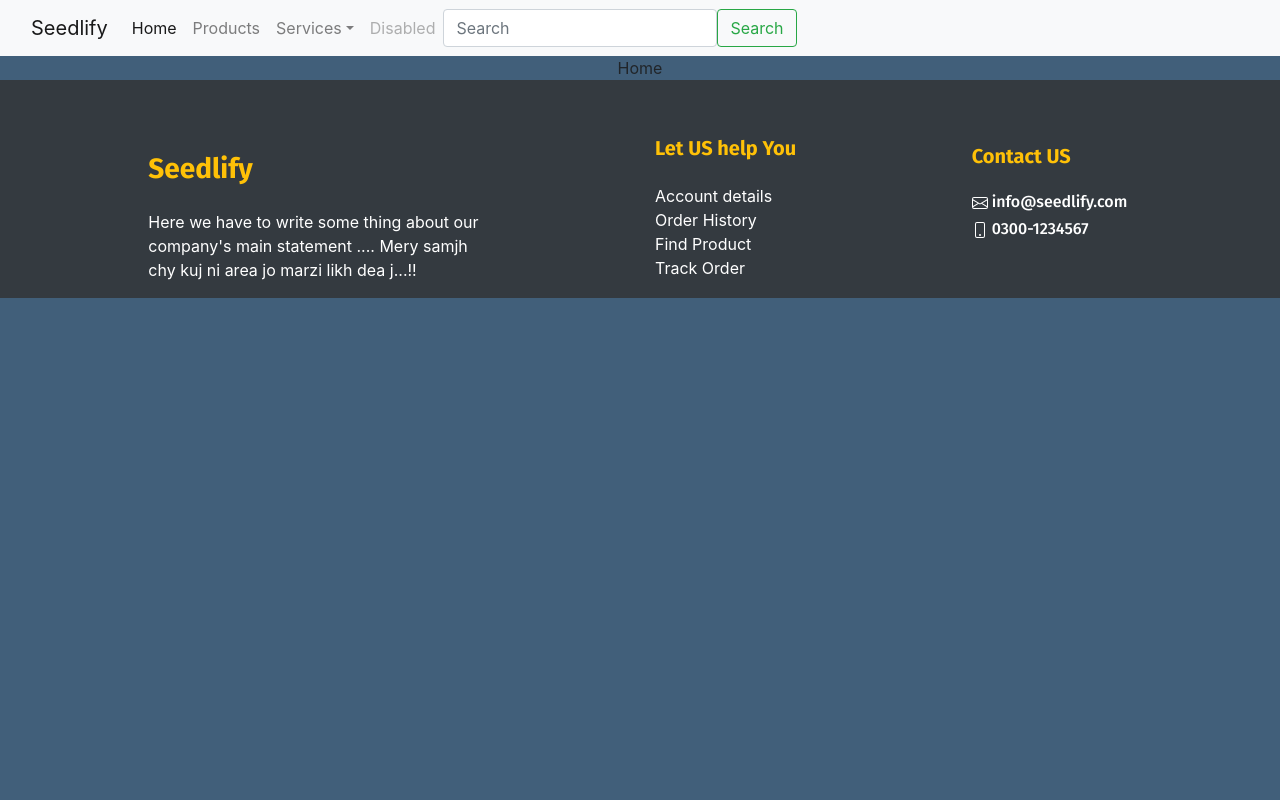
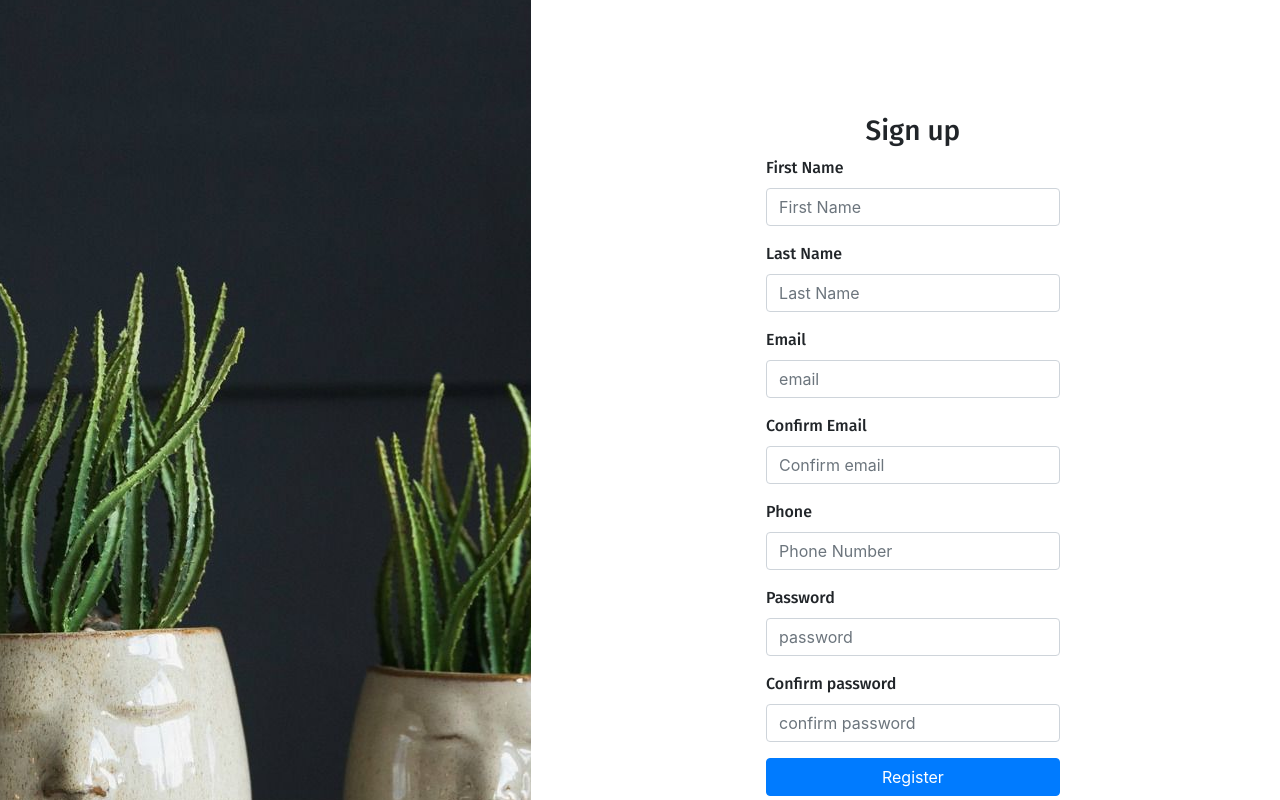
Before and after one commit to hamxajaved/seedlify, a React (Create React App) app: page /register in a window 1280 px wide. Built offline with nearby package versions, Linux system fonts and the light colour scheme.

Commit message:
Authentication pages basic design

```diff
--- a/src/App.js
+++ b/src/App.js
@@ -3,11 +3,20 @@ import { Login } from "./Authentication_pages/Login";
 import Register from "./Authentication_pages/Register";
 import Footer from "./components/Footer";
 import Home from "./components/Home";
+import Navbar from "./components/Navbar";
 
 function App() {
   return (
     <div className="App">
-      <Home></Home>
+      <div>
+        <Navbar></Navbar>
+      </div>
+      <div>
+        <Home></Home>
+      </div>
+      <div className="footer">
+        <Footer></Footer>
+      </div>
     </div>
   );
 }
--- a/src/Authentication_pages/Login.js
+++ b/src/Authentication_pages/Login.js
@@ -1,12 +1,11 @@
 // @flow
 import * as React from "react";
+import auth from "../img/auth.jpg";
 export function Login() {
   return (
-    <div className="container-fluid row ">
-      <div className="col-sm-4 col-md-4 col-lg-4 bg-dark">
-        <p>Image</p>
-      </div>
-      <div className="col-sm-8 col-md-8 col-lg-8 bg-light">
+    <div className="row h-100">
+      <div className="col-sm-5 col-md-5 col-lg-5 bg-dark auth-image "></div>
+      <div className="col-sm-7 col-md-7 col-lg-7 my-auto">
         <div className="auth-div">
           <form>
             <h3 className="text-center">Login</h3>
@@ -28,8 +27,10 @@ export function Login() {
                 className="form-control"
               ></input>
             </div>
-
-            <button className="btn btn-primary">Login</button>
+            <br></br>
+            <div>
+              <button className="btn btn-primary btn-block">Login</button>
+            </div>
           </form>
         </div>
       </div>
--- a/src/Authentication_pages/Register.js
+++ b/src/Authentication_pages/Register.js
@@ -2,14 +2,14 @@
 import * as React from "react";
 function Register() {
   return (
-    <div className="container-fluid row ">
-      <div className="col-sm-4 col-md-4 col-lg-4 bg-dark">
-        <p>Image</p>
+    <div className="row h-100">
+      <div className="col-sm-5 col-md-5 col-lg-5 auth-image bg-dark"></div>
+      <div className="col-sm-7 col-md-7 col-lg-7 my-auto ">
+        <div className="auth-div rg">
+          <form>
+            <div className="text-center">
+              <h3>Sign up</h3>
             </div>
-      <div className="col-sm-8 col-md-8 col-lg-8 bg-light">
-        <div className="auth-div"></div>
-        <form>
-          <h3>Sign up</h3>
             <div className="form-group">
               <label>First Name</label>
               <input
@@ -75,9 +75,12 @@ function Register() {
                 className="form-control"
               ></input>
             </div>
-
-          <button className="btn btn-primary ">Register</button>
+            <div>
+              {" "}
+              <button className="btn btn-primary btn-block">Register</button>
+            </div>
           </form>
+        </div>
       </div>
     </div>
   );
--- a/src/components/Footer.js
+++ b/src/components/Footer.js
@@ -3,7 +3,7 @@ import * as React from "react";
 import { BsEnvelope, BsPhone } from "react-icons/bs";
 function Footer() {
   return (
-    <footer className="bg-dark text-white pt-5 pt-4">
+    <footer className="bg-dark text-white pt-5 pt-4  fixed-bottom">
       <div className="container text-centered text-md-left">
         <div className="row text-centered text-md-left">
           <div className="col-md-4 col-lg-4 col-xl-4 mx-auto mt-4">
--- a/src/components/Home.js
+++ b/src/components/Home.js
@@ -1,17 +1,10 @@
 import React from "react";
 import Footer from "./Footer";
-import Navbar from "./Navbar";
 
 const Home = () => {
   return (
-    <div>
-      <div>
-        <Navbar></Navbar>
-      </div>
-      <div>Home</div>
-      <div>
-        <Footer></Footer>
-      </div>
+    <div className="container">
+      <div className="background-image"> home </div>
     </div>
   );
 };
--- a/src/components/Navbar.js
+++ b/src/components/Navbar.js
@@ -65,26 +65,20 @@ function Navbar() {
             </li>
             <li className="nav-item">
               <a
-                className="nav-link disabled"
+                className="nav-link "
                 href="#"
                 tabIndex="-1"
                 aria-disabled="true"
               >
-                Disabled
+                About
               </a>
             </li>
           </ul>
-          <form className="d-flex">
-            <input
-              className="form-control me-2"
-              type="search"
-              placeholder="Search"
-              aria-label="Search"
-            ></input>
-            <button className="btn btn-outline-success" type="submit">
-              Search
-            </button>
-          </form>
+        </div>
+        <div className="float-right">
+          <a className="nav-link" href="#" tabIndex="-1" aria-disabled="true">
+            Login
+          </a>
         </div>
       </div>
     </nav>
--- a/src/index.css
+++ b/src/index.css
@@ -5,8 +5,6 @@
 }
 
 body {
-  background: #415f7a !important;
-
   display: flex;
   font-weight: 400;
   font-family: "Fira Sans", sans-serif;
@@ -31,9 +29,13 @@ html,
 .container-fluid {
   width: 100%;
   height: 100%;
+  align-items: center;
+  align-content: center;
 }
 .auth-div {
   width: 40%;
+  margin: auto;
+  margin-bottom: auto;
 }
 .auth-div label {
   float: left;
@@ -44,3 +46,28 @@ html,
 .form-group label {
   float: left;
 }
+.auth-image {
+  position: absolute;
+  background-size: cover;
+  background: url("./img/auth.jpg");
+  background-repeat: no-repeat;
+  display: inline-block;
+  background-position: center;
+  overflow: hidden;
+  object-fit: scale-down;
+}
+.rg {
+  margin-top: 15%;
+}
+.background-image {
+  position: absolute;
+  top: 0;
+  left: 0;
+  right: 0;
+  bottom: 0;
+  z-index: 0;
+  max-height: 70vh;
+  background-size: cover;
+  background: url("C://Users/hamza/Desktop/image3.jpg");
+  background-repeat: no-repeat;
+}
--- a/src/index.js
+++ b/src/index.js
@@ -5,10 +5,11 @@ import App from "./App";
 import reportWebVitals from "./reportWebVitals";
 import "bootstrap/dist/css/bootstrap.css";
 import { Login } from "./Authentication_pages/Login";
+import Register from "./Authentication_pages/Register";
 
 ReactDOM.render(
   <React.StrictMode>
-    <App />
+    <Register></Register>
   </React.StrictMode>,
   document.getElementById("root")
 );
```
Also changed, not shown: src/img/auth.jpg (added), src/img/auth1.jpg (added). Lines whose indentation alone changed are shown as unchanged.
